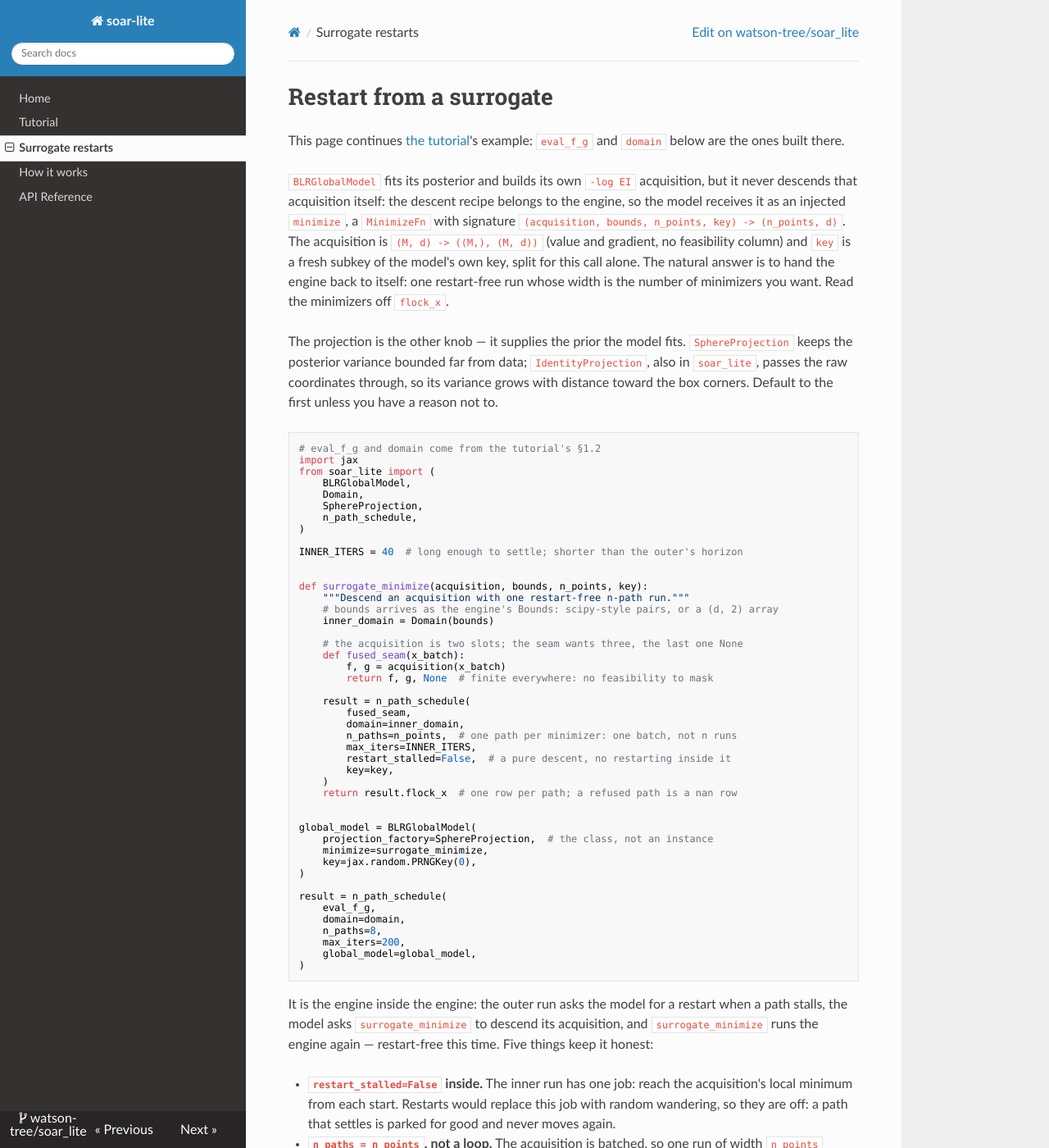
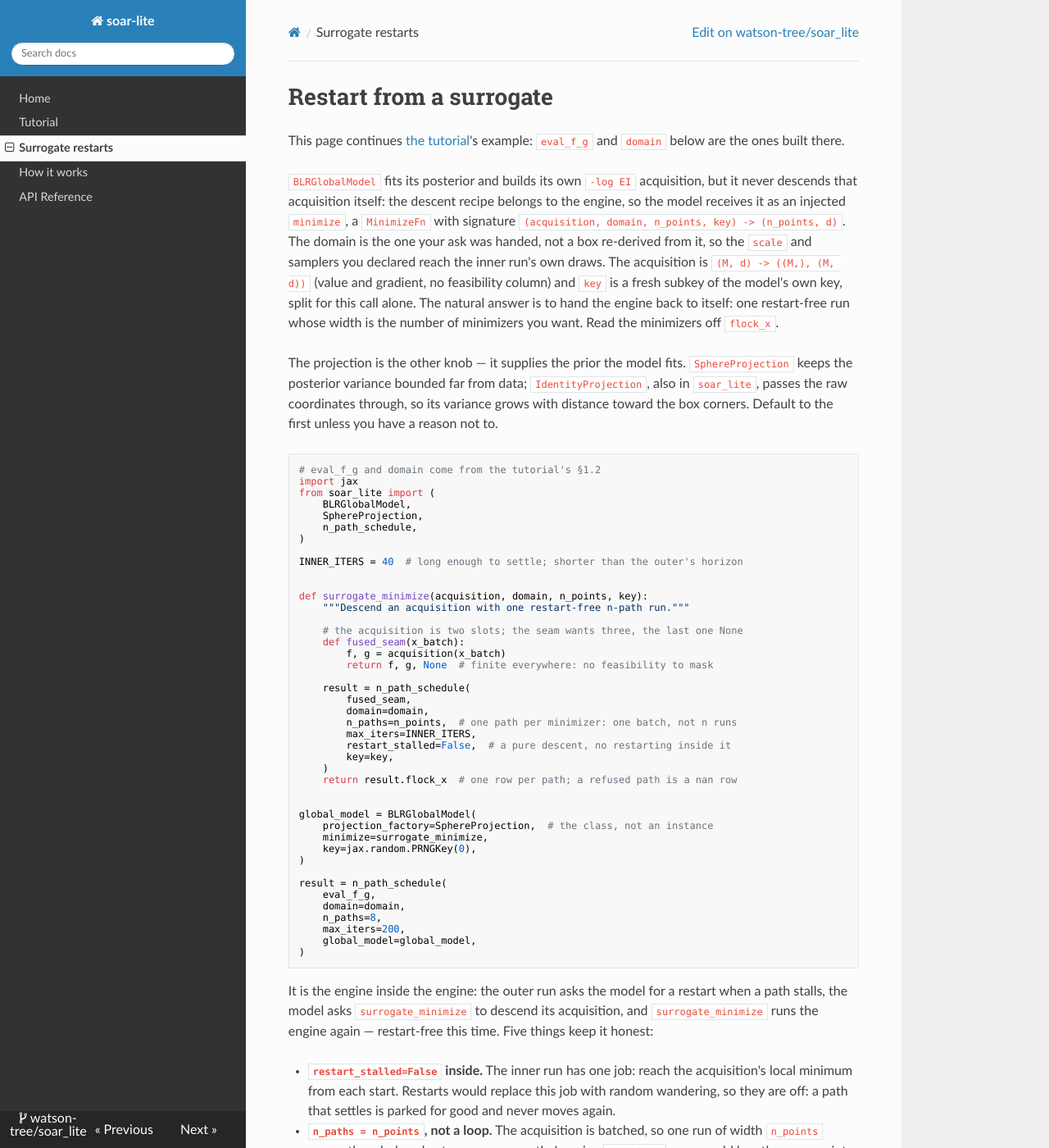
Before and after one commit to watson-tree/soar_lite, an MkDocs documentation site: the page built from docs/how-to/surrogate-restarts.md, in a window 1280 px wide and 1400 px high. Shown: the whole window at 82% size. Built offline with MkDocs 1.6.1, drawn with Linux system fonts in a browser that asks for light colours; nearby versions of some CDN libraries.

Commit message:
Teach the seam once: a domain, not a re-derived bounds
The how-to stated the signature as `(acquisition, bounds, n_points, key)` and
its example body opened with `inner_domain = Domain(bounds)`, teaching every
reader of the seam the round trip this branch removes. Both now show the domain
handed straight to the inner run.

The API entry follows the alias's docstring, which says the box is the ask's
own: a caller that declared a `scale` or a sampler meant it for every draw
inside that box, the inner minimizer's starts included.

```diff
--- a/docs/how-to/surrogate-restarts.md
+++ b/docs/how-to/surrogate-restarts.md
@@ -6,7 +6,9 @@ This page continues [the tutorial](../tutorial/getting-started.md)'s example:
 `BLRGlobalModel` fits its posterior and builds its own `-log EI` acquisition,
 but it never descends that acquisition itself: the descent recipe belongs to the
 engine, so the model receives it as an injected `minimize`, a `MinimizeFn` with
-signature `(acquisition, bounds, n_points, key) -> (n_points, d)`. The
+signature `(acquisition, domain, n_points, key) -> (n_points, d)`. The
+domain is the one your ask was handed, not a box re-derived from it, so the
+`scale` and samplers you declared reach the inner run's own draws. The
 acquisition is `(M, d) -> ((M,), (M, d))` (value and gradient, no feasibility
 column) and `key` is a fresh subkey of the model's own key, split for this call
 alone. The natural answer is to hand the engine back to itself: one restart-free
@@ -32,10 +33,8 @@ from soar_lite import (
 INNER_ITERS = 40  # long enough to settle; shorter than the outer's horizon
 
 
-def surrogate_minimize(acquisition, bounds, n_points, key):
+def surrogate_minimize(acquisition, domain, n_points, key):
     """Descend an acquisition with one restart-free n-path run."""
-    # bounds arrives as the engine's Bounds: scipy-style pairs, or a (d, 2) array
-    inner_domain = Domain(bounds)
 
     # the acquisition is two slots; the seam wants three, the last one None
     def fused_seam(x_batch):
@@ -44,7 +43,7 @@ def surrogate_minimize(acquisition, bounds, n_points, key):
 
     result = n_path_schedule(
         fused_seam,
-        domain=inner_domain,
+        domain=domain,
         n_paths=n_points,  # one path per minimizer: one batch, not n runs
         max_iters=INNER_ITERS,
         restart_stalled=False,  # a pure descent, no restarting inside it
```
Also changed, not shown: other parts of docs/how-to/surrogate-restarts.md (+0 -1 lines).
